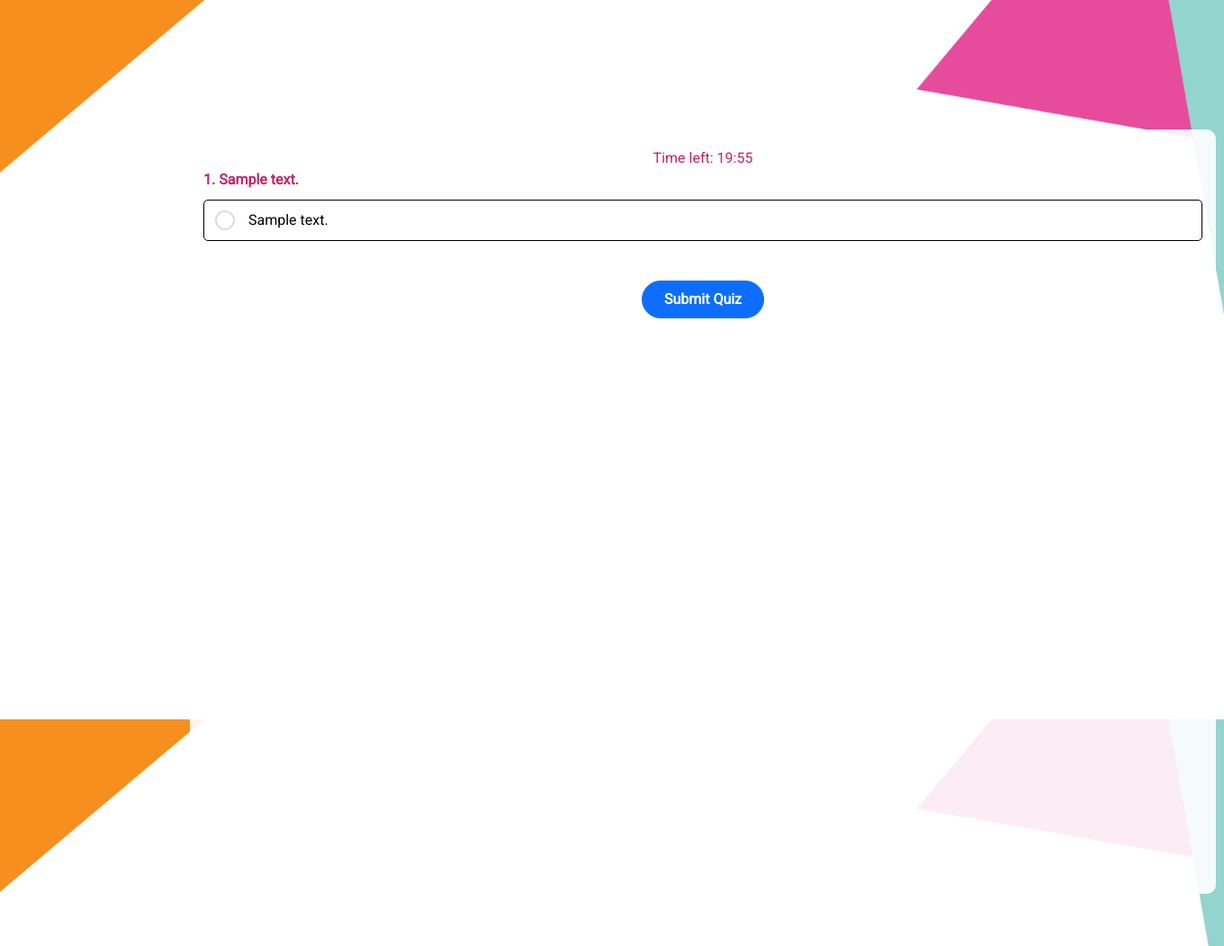
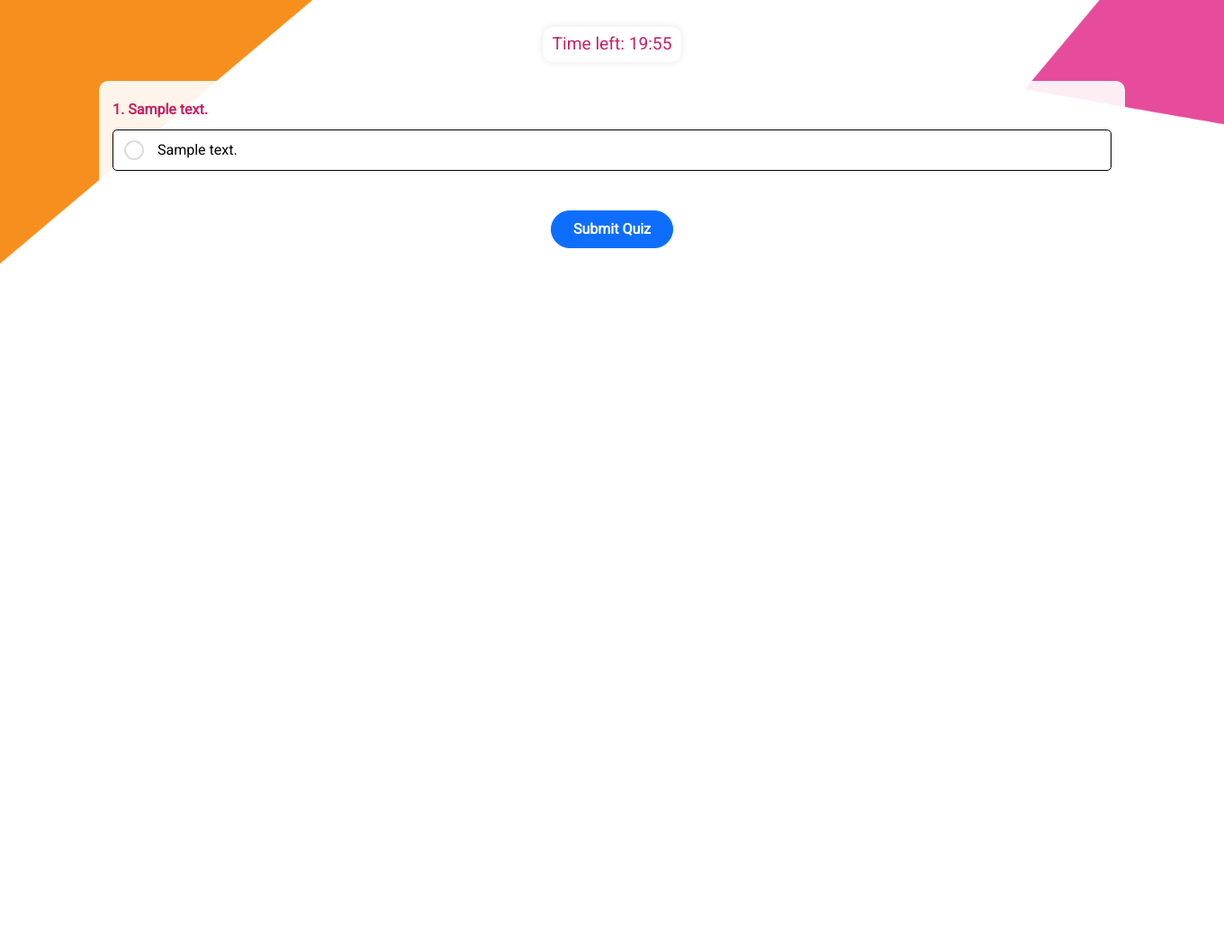
Before and after one commit to akash199601/Cyber-Security-Awareness-Quiz, a Django app: template Sonata_Cyber_Quiz/templates/quiz.html in a window 1360 px wide. Shown: the whole page at 90% size. After the commit the page ends 294 px from the top, so only its background shows below. Run offline with Django 4.2, Linux system fonts and the light colour scheme; the template is opened without the code that fills it: most values are stand-ins (such as "Sample title", 1, 10 or a date in 2020); some libraries are stand-ins or nearby versions.

Commit message:
chnage template

```diff
--- a/Sonata_Cyber_Quiz/templates/quiz.html
+++ b/Sonata_Cyber_Quiz/templates/quiz.html
@@ -23,27 +23,23 @@
             color: #c52167;
         }
         body {
-            height: auto;
+            height: 100vh; /* Full height */
             width: 100%;
             padding: 10px;
             background-image: url("{% static 'image1.png' %}");
             background-repeat: no-repeat;
             background-attachment: fixed;
             background-size: cover;
+            overflow: hidden; /* Prevent scrolling of body */
         }
         .container {
-            margin-left: 15%;
-            margin-right: 15%;
-            margin-top: 10%;
+            margin: auto;
+            margin-top: 80px;
             padding: 20px 15px;
             background-color: rgba(255, 255, 255, 0.9);
             border-radius: 10px;
-            height: 850px;
-        }
-        @media(max-width: 460px) {
-            .container {
-                margin: 100px auto;
-            }
+            height: 85vh; /* Set height to allow scrolling */
+            overflow-y: auto; /* Enable vertical scrolling */
         }
         label.box {
             display: flex;
@@ -88,14 +84,17 @@
             border-radius: 25px;
             margin-top: 20px;
         }
-        @media(max-width: 450px) {
-            .subject {
-                font-size: 12px;
-            }
-        }
-        form{
-            height: 85%;
-            overflow-x: hidden;
+        #timer {
+            font-size: 1.2rem; /* Timer font size */
+            position: fixed; /* Keep timer fixed */
+            top: 30px; /* Position from top */
+            left: 50%;
+            background-color: white;/* Center horizontally */
+            padding: 5px 10px;
+            border-radius: 10px;
+            box-shadow: 0px 0px 10px rgba(0, 0, 0, 0.1);
+            transform: translateX(-50%); /* Adjust to exactly center */
+            z-index: 1000; /* Bring it above other elements */
         }
     </style>
 </head>
```
